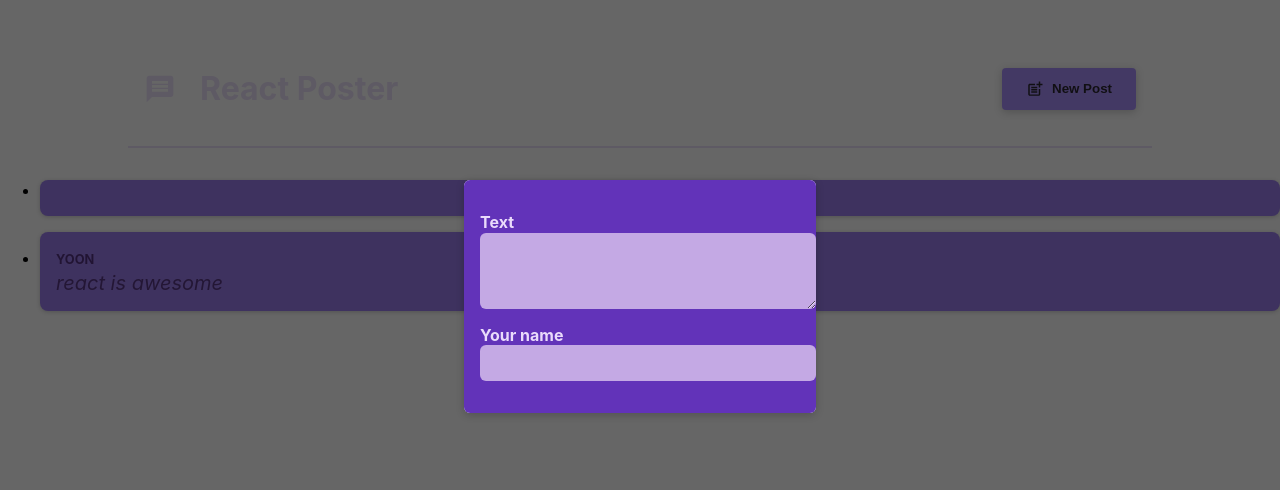
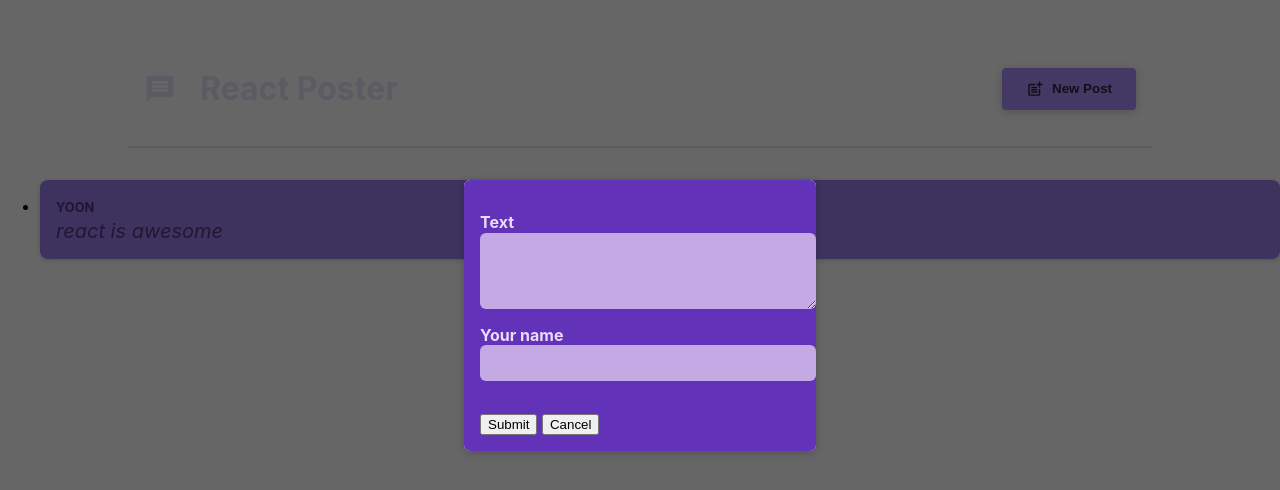
Before and after one commit to Ape07Park/reactStudy, a React (Create React App) app: page / in a window 1280 px wide. Both pictures are taken after a click on the button "New Post". Shown: the top 490 px of the page. Built offline with nearby package versions, Linux system fonts and the light colour scheme.

Commit message:
리엑트 공부 중

```diff
--- a/src/components/NewPost.jsx
+++ b/src/components/NewPost.jsx
@@ -4,7 +4,7 @@
 // 웹사이트에는 상태라는 것이 있을 수 있는데 랜더링 된 후 그 상태를 조작할 수 있음
 // 상태를 바꿀려면 먼저 상태를 등록하고 이벤트 리스너를 만들어서 그 상태가 무엇인지 리엑트에 알려야함
 
-function NewPost(props) {
+function NewPost({onCancel}) {
 
   // // useState: 상태 변경 리엑트 훅. 첫 인자에는 처음에 랜더링 되었을 때의 값
   // const [enteredBody, setEnteredBody] = useState(''); // 값을 새롭게 할당할 필요가 없어서 const를 사용
@@ -15,18 +15,47 @@
   //   setEnteredBody(e.target.value); // e.target은 textarea
   // }
 
+    const [enteredBody, setEnteredBody] = useState('')
+    const [enteredName, setEnteredName] = useState('');
+
+
+    function bodyChangeHandler(e) {
+        setEnteredBody(e.target.value);
+    }
+
+    function nameChangeHandler(e) {
+        setEnteredName(e.target.value);
+    }
+
+    // 폼 전송 시 실행할 함수
+    function submitHandler(e){
+        e.preventDefault(); // 브라우저가 자동을 하는 동작들을 막음 ex) 기본 클릭, HTTP 요청 전송 등
+        const postData = {
+            body: enteredBody,
+            author: enteredName
+        }
+        console.log(postData);
+        onCancel() // 함수를 값으로 받는 프로퍼티임 따라서 함수처럼 실행 O.  onCancel 프로퍼티에 값으로 들어온 함수가 실행됨. onCancel이 받는게 hideModalHandler
+    }
+
+    // submit 이벤트: 폼이 전송되면 submit 이벤트가 트리거되고 브라우저는 HTTP 요청을 만들어 전송
   return (
-    <form className={classes.form}>
+    <form className={classes.form} onSubmit={submitHandler}>
       <p>
         <label htmlFor="body">Text</label>
         {/* textarea에 이벤트 리스너를 등록함 */}
-        <textarea id="body" required rows={3} onChange={props.onBodyChange}/>   {/* 입력값이 들어오면 안의 함수를 실행하라*/}
+        <textarea id="body" required rows={3} onChange={bodyChangeHandler}/>   {/* 입력값이 들어오면 안의 함수를 실행하라*/}
       </p>
       {/* <p>{enteredBody}</p> */}
       <p>
         <label htmlFor="name">Your name</label>
-        <input type="text" id="name" required onChange={props.onNameChange}/>
+        <input type="text" id="name" required onChange={nameChangeHandler}/>
       </p>
+
+        <p className={classes.actions}> </p>
+        <button>Submit</button>    {/* 버튼의 기본값은 submit임 */}
+        <button type="button" onClick={onCancel}>Cancel</button>
+
     </form>
   );
 }
--- a/src/components/PostsList.jsx
+++ b/src/components/PostsList.jsx
@@ -5,22 +5,14 @@
 import Modal from "./Modal";
 
 function PostsList({isPosting, onStopPosting}) {
-    const [modalIsVisible, setModalIsVisible] = useState(true)
+    // const [modalIsVisible, setModalIsVisible] = useState(true)
 
-    const [enteredBody, setEnteredBody] = useState('')
-    const [enterName, setEnteredName] = useState('');
 
-    function hideModalHandler() {
-        setModalIsVisible(false);
-    }
 
-    function bodyChangeHandler(e) {
-        setEnteredBody(e.target.value);
-    }
+    // function hideModalHandler() {
+    //     setModalIsVisible(false);
+    // }
 
-    function nameChangeHandler(e) {
-        setEnteredName(e.target.value);
-    }
 
     // let modalContent;
 
@@ -54,8 +46,7 @@
             {isPosting &&
                 <Modal onClose={onStopPosting}> {/*반환값 전달을 원하면 함수이름 () 로 쓰기 ex) hideModalHandler(). 함수전달이면 함수 이름만*/}
                              <NewPost
-                                    onBodyChange={bodyChangeHandler}
-                                    onNameChange={nameChangeHandler}
+                                    onCancel={onStopPosting}
                                 />
                             </Modal>
             }
@@ -65,7 +56,6 @@
                     {/*App은 PostList를 부르고  PostList는*/}
                     {/*Post 컴포넌트로 auther,  body를 보낸다*/}
                     {/*Post 컴포넌트는 auther,  body를 props로 받아 각 위치에 넣는다*/}
-                    <Post auther={enterName} body={enteredBody}/>
                     <Post auther="yoon" body="react is awesome"/>
                 </ul>
         </>
```
